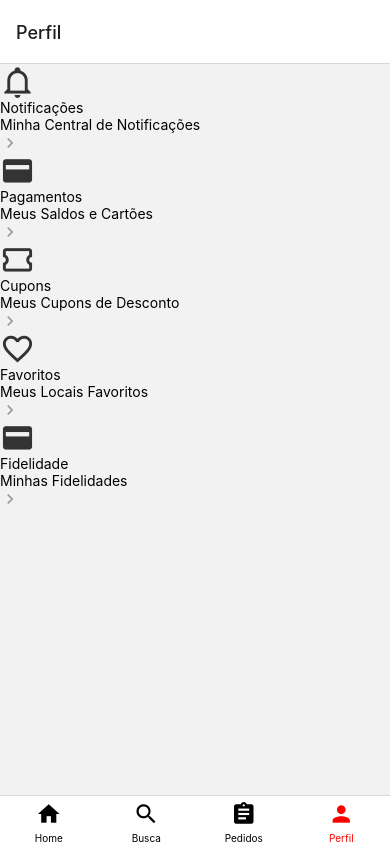
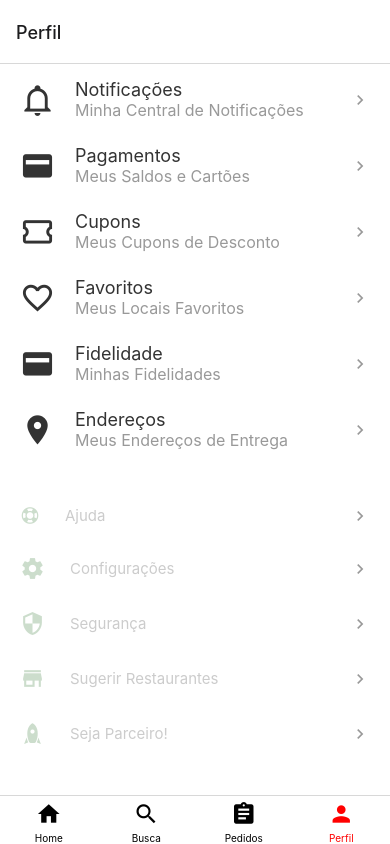
Before and after one commit to zgbsss/ifood-clone, a React Native app: screen /Perfil in a window 390 px wide. Built offline with nearby package versions, Linux system fonts and the light colour scheme.

Commit message:
Continuação do Projeto

```diff
--- a/src/routes.js
+++ b/src/routes.js
@@ -3,11 +3,13 @@ import React from "react";
 import { NavigationContainer } from "@react-navigation/native";
 import { createBottomTabNavigator } from "@react-navigation/bottom-tabs";
 import { MaterialIcons } from "@expo/vector-icons";
+import { createStackNavigator } from "@react-navigation/stack";
 
 import Home from './screens/Home';
 import Busca from './screens/Busca';
 import Perfil from './screens/Perfil';
 import Pedidos from './screens/Pedidos';
+import Pagamentos from "./screens/Pagamentos";
 
 const BottomTab = createBottomTabNavigator();
 
@@ -59,3 +61,14 @@ export default function Routes() {
         </NavigationContainer>
     );
 }
+
+const PerfilStack = createStackNavigator();
+
+function  PerfilRoutes() {
+    return (
+        <PerfilStack.Navigator>
+            <PerfilStack.Screen name="Perfil" component={Perfil} />
+            <PerfilStack.Screen name="Pagamentos" component={Pagamentos}/>
+        </PerfilStack.Navigator>
+    );
+}
--- /dev/null
+++ b/src/screens/Pagamentos/index.js
@@ -0,0 +1,19 @@
+import React from "react";
+import { View, Text, StyleSheet } from 'react-native';
+
+export default function Pagamentos() {
+    return (
+        <View style={styles.container}>
+            <Text>Pagamentos</Text>
+        </View>
+    );
+}
+
+const styles = StyleSheet.create ({
+    container: {
+        flex: 1,
+        backgroundColor: '#fff',
+        alignItems: 'center',
+        justifyContent: 'center',
+    },
+});
--- a/src/screens/Perfil/index.js
+++ b/src/screens/Perfil/index.js
@@ -40,7 +40,7 @@ export default function Perfil({ navigation }) {
                     </ScrollView>
                     <MaterialIcons name="keyboard-arrow-right" color="#999" size={20}/>
                 </TouchableOpacity>
-                <TouchableOpacity style={styles.option}>
+                <TouchableOpacity style={styles.option} onPress={() => {}}>
                     <MaterialCommunityIcons name="credit-card" color="#333" size={35}/>
                     <ScrollView style={styles.info}>
                         <Text style={styles.title}>Fidelidade</Text>
@@ -48,13 +48,107 @@ export default function Perfil({ navigation }) {
                     </ScrollView>
                     <MaterialIcons name="keyboard-arrow-right" color="#999" size={20}/>
                 </TouchableOpacity>
+                <TouchableOpacity style={styles.option} onPress={() => {}}>
+                    <MaterialCommunityIcons name="map-marker" size={35} color="#333" />
+                    <ScrollView style={styles.info}>
+                        <Text style={styles.title}>Endereços</Text>
+                        <Text style={styles.description}>Meus Endereços de Entrega</Text>
+                    </ScrollView>
+                    <MaterialIcons name="keyboard-arrow-right" color="#999" size={20}/>
+                </TouchableOpacity>
             </ScrollView>
+            <View style={styles.menuAdicional}>
+                <TouchableOpacity style={styles.opcoesAdicionais}>
+                    <View style={styles.wrapper}>
+                        <MaterialCommunityIcons name="lifebuoy" size={20} color="#CDC" />
+                        <Text style={styles.optionName}>Ajuda</Text>
+                    </View>
+                    <MaterialIcons name="keyboard-arrow-right" color="#999" size={20}/>
+                </TouchableOpacity>
+                <TouchableOpacity style={styles.opcoesAdicionais}>
+                    <View style={styles.wrapper}>
+                        <MaterialIcons name="settings" size={25} color="#CDC"/>
+                        <Text style={styles.optionName}>Configurações</Text>
+                    </View>
+                    <MaterialIcons name="keyboard-arrow-right" size={20} color="#999"/>
+                </TouchableOpacity>
+                <TouchableOpacity style={styles.opcoesAdicionais}>
+                    <View style={styles.wrapper}>
+                        <MaterialIcons name="security" size={25} color="#CDC"/>
+                        <Text style={styles.optionName}>Segurança</Text>
+                    </View>
+                    <MaterialIcons name="keyboard-arrow-right" size={20} color="#999"/>
+                </TouchableOpacity>
+                <TouchableOpacity style={styles.opcoesAdicionais}>
+                    <View style={styles.wrapper}>
+                        <MaterialIcons name="store-mall-directory" size={25} color="#CDC"/>
+                        <Text style={styles.optionName}>Sugerir Restaurantes</Text>
+                    </View>
+                    <MaterialIcons name="keyboard-arrow-right" size={20} color="#999"/>
+                </TouchableOpacity>
+                <TouchableOpacity style={styles.opcoesAdicionais}>
+                    <View style={styles.wrapper}>
+                        <MaterialCommunityIcons name="rocket" size={25} color="#CDC"/>
+                        <Text style={styles.optionName}>Seja Parceiro!</Text>
+                    </View>
+                    <MaterialIcons name="keyboard-arrow-right" size={20} color="#999"/>
+                </TouchableOpacity>
+            </View>
         </ScrollView>
     );
 }
 
 const styles = StyleSheet.create({
     container: {
-
+        flex: 1,
+        backgroundColor: '#fff',
     },
+    option: {
+        flexDirection: 'row',
+        alignItems: 'center',
+        justifyContent: 'space-around',
+        marginTop: 5,
+        paddingTop: 10,
+        paddingBottom: 10,
+        paddingLeft: 20,
+        paddingRight: 20,
+        border: 1,
+    },
+    info: {
+        marginLeft: 20,
+    },
+    title: {
+        color: '#333',
+        fontSize: 18,
+    },
+    description: {
+        color: '#999',
+        fontSize: 16,
+    },
+    menuAdicional: {
+        marginTop: 30,
+    },
+    opcoesAdicionais: {
+        flexDirection: 'row',
+        alignItems: 'center',
+        justifyContent: 'space-between',
+        marginTop: 5,
+        marginBottom: 5,
+        marginLeft: 0,
+        marginRight: 0,
+        paddingTop: 10,
+        paddingBottom: 10,
+        paddingLeft: 20,
+        paddingRight: 20,
+        border: 1
+    },
+    wrapper: {
+        flexDirection: 'row',
+        alignItems: 'center',
+    },
+    optionName: {
+        marginLeft: 25,
+        color: '#ccc',
+        fontSize: 15,
+    }
 });
```
